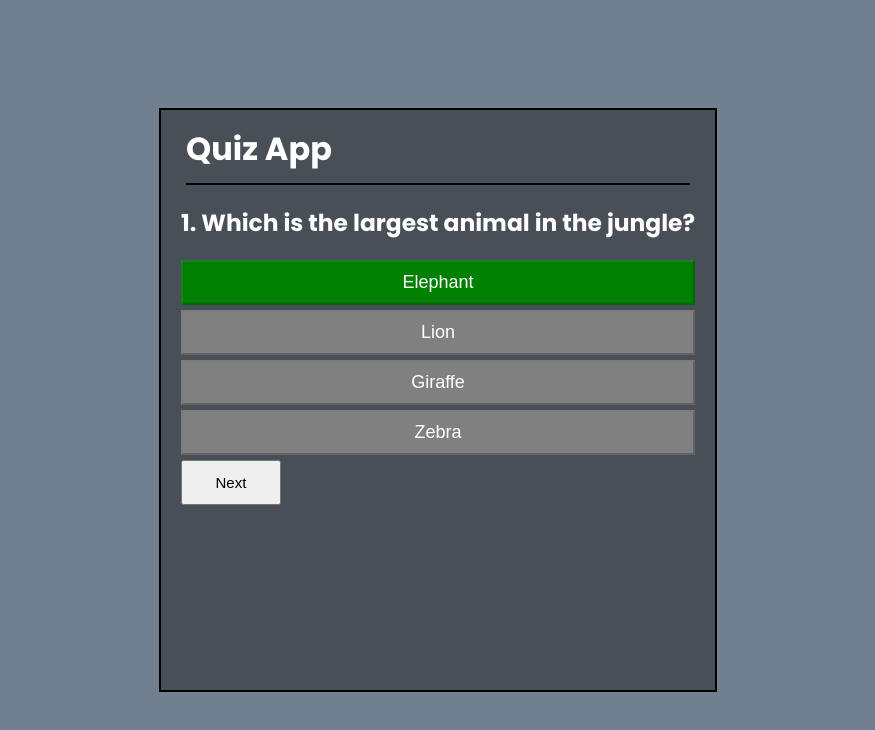
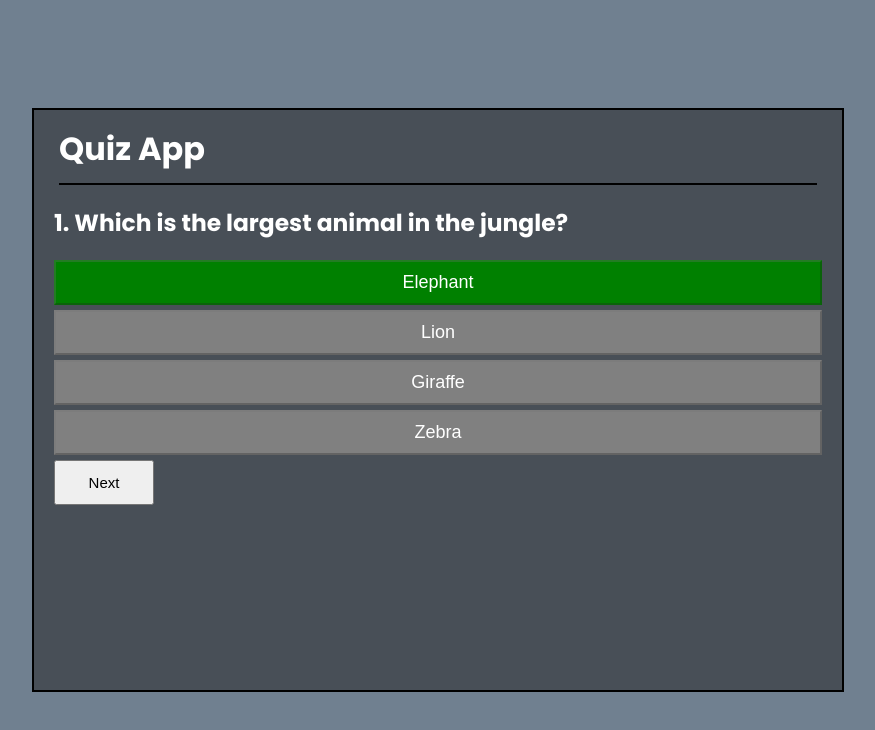
Before and after one commit to 7umair-ahmed7/quiz-app-JS, a plain HTML site: page index.html in a window 1280 px wide. Both pictures are taken after a click on the button "Elephant". Shown: the whole page, without its empty margins (202-1077 px from the left). Drawn offline with Linux system fonts and the light colour scheme.

Commit message:
Score Fix

```diff
--- a/script.js
+++ b/script.js
@@ -81,20 +81,14 @@ function enableBtns() {
 let questionIndex = 0;
 let score = 0
 let questionNum;
-
-function displayQuestion() {
-    questionNum = questionIndex + 1;
-    questionContainer.innerHTML = questionNum + ". " + questions[questionIndex].question;
-    for (let i = 0; i < questions[questionIndex].options.length; i++) {
-        options[i].innerHTML = questions[questionIndex].options[i];
-    }
 options.forEach((option, ind) => {
     option.addEventListener("click", (e) => {
+
         if (ind === questions[questionIndex].answer - 1) {
             e.target.style.backgroundColor = "green";
             nextBtn.style.display = "block";
-                score += 1;
-                console.log("I")
+            score++;
+            console.log(score)
         }
         else {
             e.target.style.backgroundColor = "red";
@@ -106,6 +100,13 @@ function displayQuestion() {
         disableBtns()
     })
 })
+
+ function displayQuestion() {
+    questionNum = questionIndex + 1;
+    questionContainer.innerHTML = questionNum + ". " + questions[questionIndex].question;
+   for (let i = 0; i < questions[questionIndex].options.length; i++) {
+        options[i].innerHTML = questions[questionIndex].options[i];
+    }
 }
 
 displayQuestion()
--- a/style.css
+++ b/style.css
@@ -18,7 +18,8 @@ body {
    border: 2px solid black;
    background-color: rgb(72, 79, 87);
    padding: 10px 20px;
-   height: 70vh;
+   height: 70%;
+   width: 60vw;
    display: flex;
    flex-direction: column;
    color: white;
```
Lines whose indentation alone changed are shown as unchanged.
